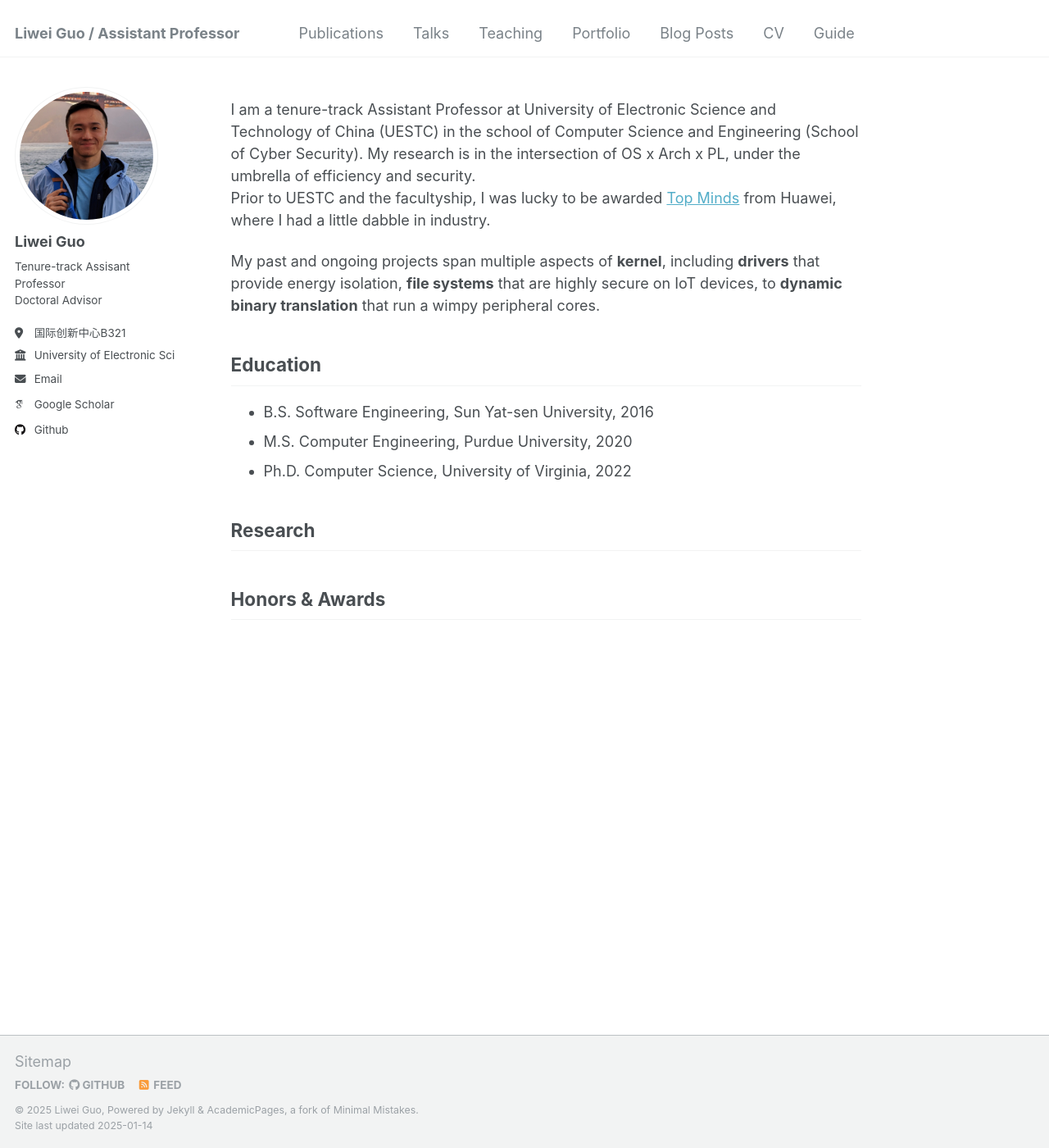
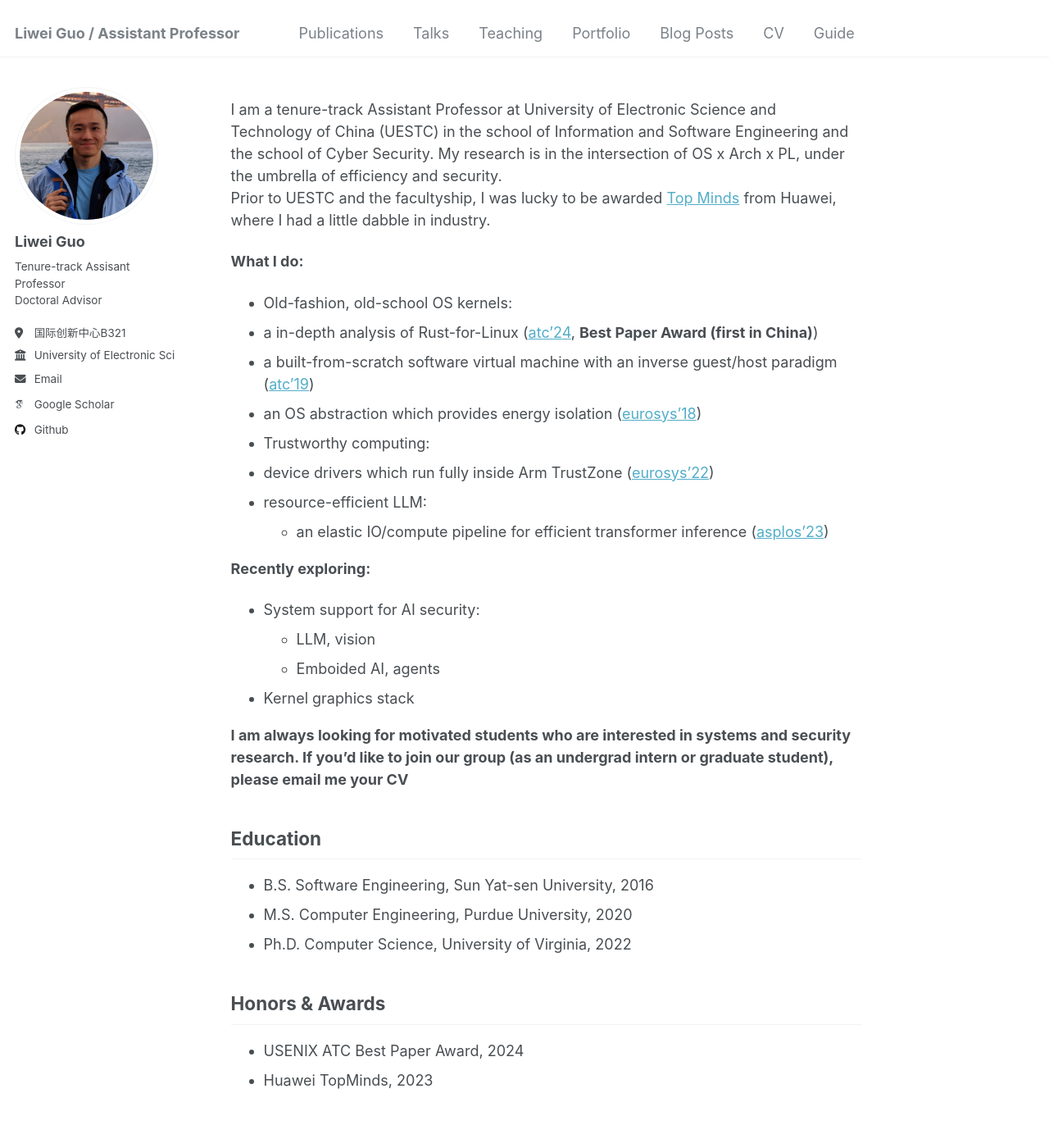
Before and after one commit to zaxguo/zaxguo.github.io, a Jekyll site: the page built from _pages/about.md, in a window 1280 px wide and 1400 px high. Shown: the whole window at 82% size. Built offline with Jekyll 4.4.1, drawn with Linux system fonts in a browser that asks for light colours; some web fonts are replaced.

Commit message:
Update about.md
update research stuff

```diff
--- a/_pages/about.md
+++ b/_pages/about.md
@@ -7,12 +7,30 @@ redirect_from:
   - /about.html
 ---
 
-I am a tenure-track Assistant Professor at University of Electronic Science and Technology of China (UESTC) in the school of Computer Science and Engineering (School of Cyber Security).
+I am a tenure-track Assistant Professor at University of Electronic Science and Technology of China (UESTC) in the school of Information and Software Engineering and the school of Cyber Security.
 My research is in the intersection of OS x Arch x PL, under the umbrella of efficiency and security.
 Prior to UESTC and the facultyship, I was lucky to be awarded [Top Minds](https://career.huawei.com/reccampportal/portal5/topminds.html) from Huawei, where I had a little dabble in industry.
 
 
-My past and ongoing projects span multiple aspects of **kernel**, including **drivers** that provide energy isolation, **file systems** that are highly secure on IoT devices, to **dynamic binary translation** that run a wimpy peripheral cores.
+**What I do:**
+
+*  Old-fashion, old-school OS kernels:
+  * a in-depth analysis of Rust-for-Linux ([atc'24](https://www.usenix.org/conference/atc24/presentation/li-hongyu), **Best Paper Award (first in China)**)
+  * a built-from-scratch software virtual machine with an inverse guest/host paradigm ([atc'19](https://www.usenix.org/conference/atc19/presentation/guo))
+  * an OS abstraction which provides energy isolation ([eurosys'18](https://dl.acm.org/doi/10.1145/3190508.3190533))
+*  Trustworthy computing:
+  * device drivers which run fully inside Arm TrustZone ([eurosys'22](https://dl.acm.org/doi/10.1145/3492321.3519565))
+* resource-efficient LLM:
+  * an elastic IO/compute pipeline for efficient transformer inference ([asplos'23](https://dl.acm.org/doi/abs/10.1145/3575693.3575698))
+
+
+**Recently exploring:**
+* System support for AI security:
+  * LLM, vision
+  * Emboided AI, agents
+* Kernel graphics stack
+
+**I am always looking for motivated students who are interested in systems and security research. If you'd like to join our group (as an undergrad intern or graduate student), please email me your CV**
 
 Education
 ---
@@ -21,10 +39,7 @@ Education
 *  M.S.  Computer Engineering, Purdue University, 2020
 *  Ph.D. Computer Science, University of Virginia, 2022
 
-
-Research
-------
-
-
 Honors & Awards
 ------
+*  USENIX ATC Best Paper Award, 2024
+*  Huawei TopMinds, 2023
```
